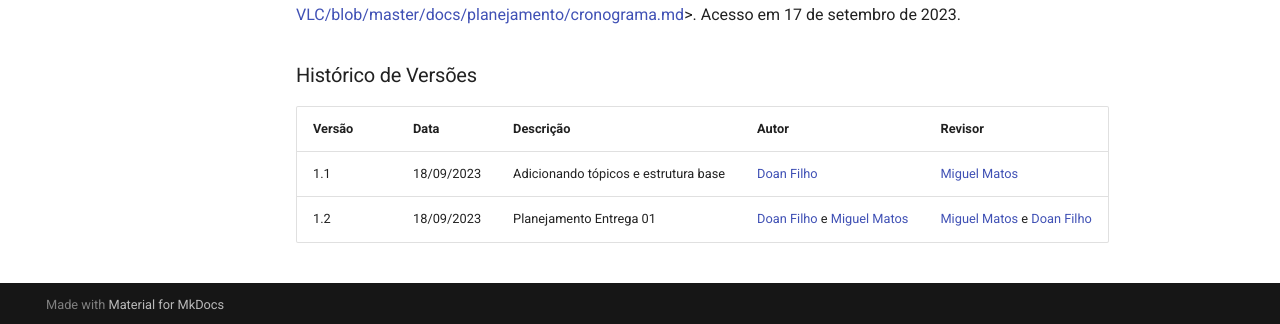
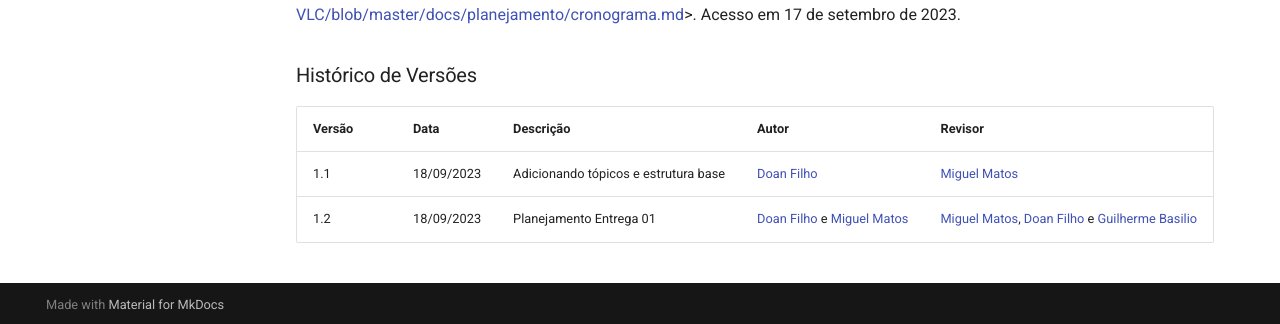
Before and after one commit to Requisitos-de-Software/2023.2-BRBMobilidade, an MkDocs documentation site: the page built from docs/Planejamento/cronograma.md, in a window 1280 px wide and 900 px high, scrolled down 1659 px. Shown: the part 573-897 px from the top of the window. Built offline with MkDocs 1.6.1 and Material for MkDocs 9.7.7, drawn with Linux system fonts in a browser that asks for light colours.

Commit message:
docs: Corrigindo Cronograma Planejado

```diff
--- a/docs/Planejamento/cronograma.md
+++ b/docs/Planejamento/cronograma.md
@@ -1,6 +1,7 @@
 # **Cronograma de Planejamento Detalhado**
 
 ## **Introdução**
+
 Parte da documentação que anota as pretenções para analisar o projeto BRB Mobilidade sequenciado com a determinação dos responsáveis, revisores e datas. Está documentação será feita durante o semetre de 2023.2 que vai de 25/08/23 a 23/12/23.
 
 <br>
@@ -63,4 +64,4 @@ Planejamento feito para a primeira entrega do projeto.
 | Versão | Data       | Descrição            | Autor | Revisor |
 |--------|------------|----------------------|-----------------------------------|--------------------------------------|
 | 1.1    | 18/09/2023 | Adicionando tópicos e estrutura base|  [Doan Filho](https://github.com/FilhoDoan) | [Miguel Matos](https://github.com/migueldefrias)  |
-| 1.2    | 18/09/2023 | Planejamento Entrega 01|  [Doan Filho](https://github.com/FilhoDoan) e [Miguel Matos](https://github.com/migueldefrias) | [Miguel Matos](https://github.com/migueldefrias) e [Doan Filho](https://github.com/FilhoDoan)|
+| 1.2    | 18/09/2023 | Planejamento Entrega 01|  [Doan Filho](https://github.com/FilhoDoan) e [Miguel Matos](https://github.com/migueldefrias) | [Miguel Matos](https://github.com/migueldefrias), [Doan Filho](https://github.com/FilhoDoan) e [Guilherme Basilio](https://github.com/GuilhermeBES)|
```
